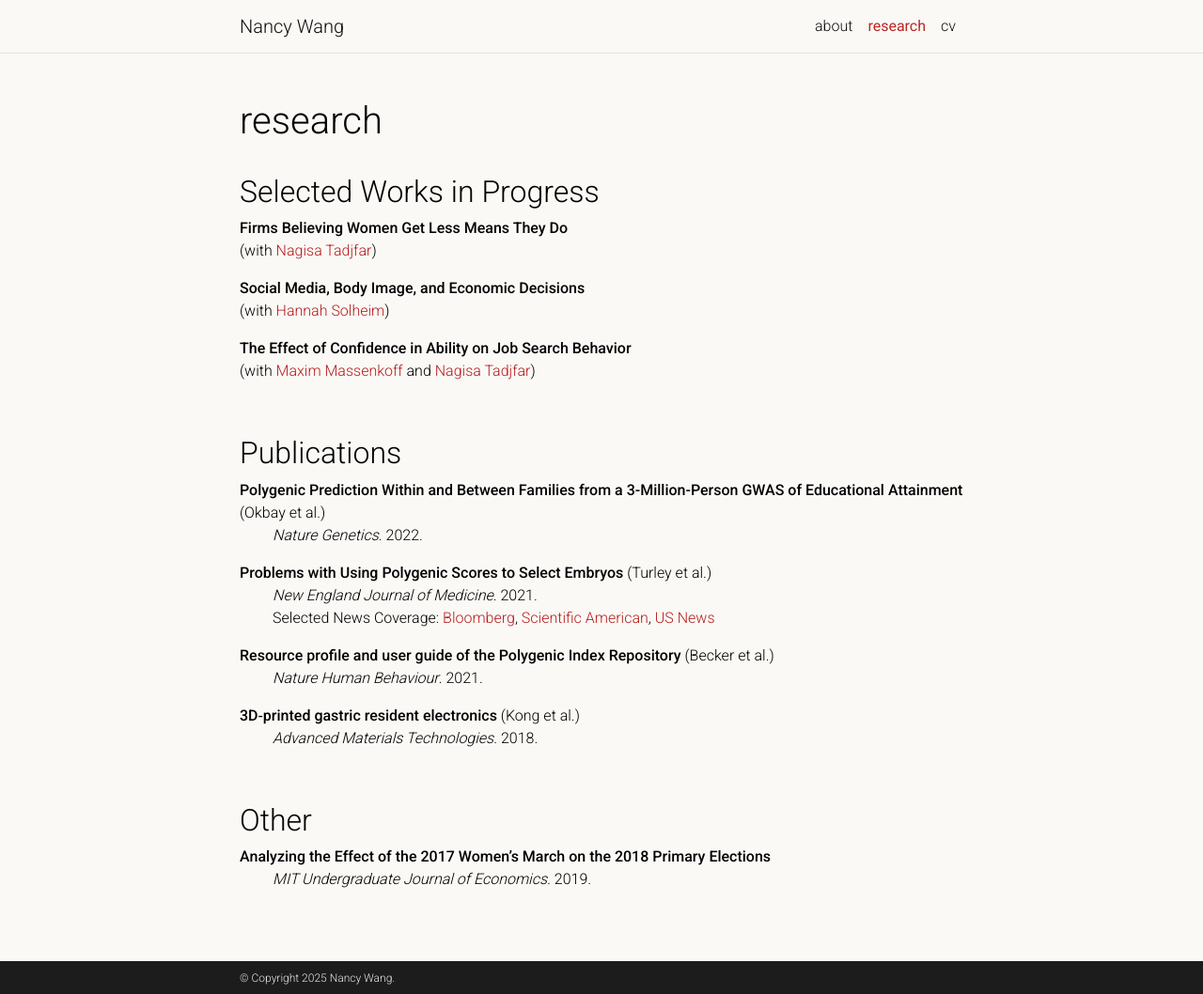
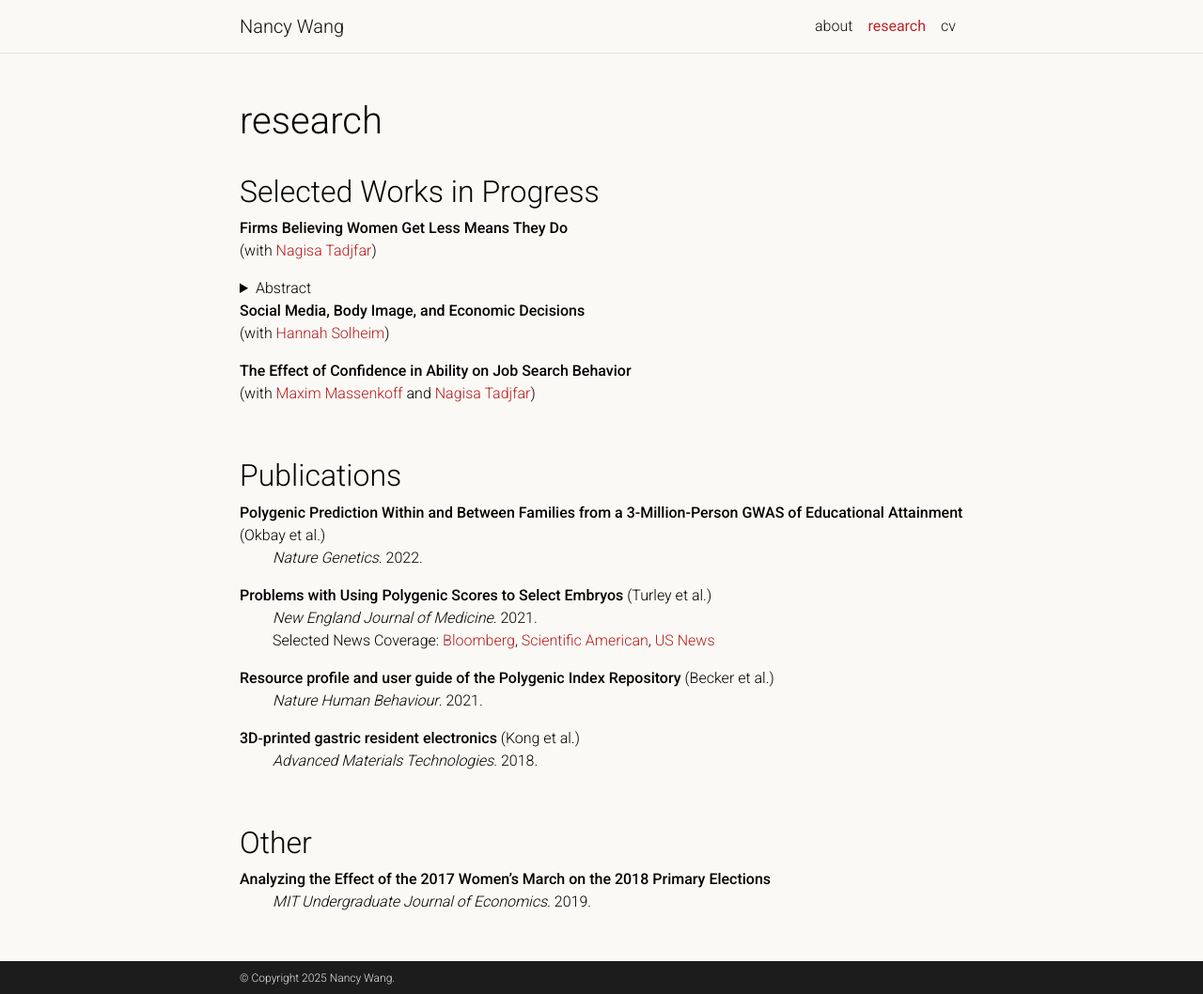
Before and after one commit to nancywang3/nancywang3.github.io, a Jekyll site: the page built from _pages/research.md, in a window 1280 px wide and 1058 px high. Shown: the whole window at 94% size. Built offline with Jekyll 4.4.1, drawn with Linux system fonts in a browser that asks for light colours; comment, search, counter and statistics services are not loaded; a style sheet for code colours, icons or effects is not loaded.

Commit message:
Update research.md

```diff
--- a/_pages/research.md
+++ b/_pages/research.md
@@ -11,6 +11,11 @@
 
 **Firms Believing Women Get Less Means They Do** \
 (with [Nagisa Tadjfar](https://economics.mit.edu/people/phd-students/nagisa-tadjfar))
+<details>
+  <summary>Abstract</summary>
+  This paper examines an employer-driven mechanism behind the early-career gender earnings gap using novel data on MIT graduates’ job offers and negotiation process. We document three key findings. First, women receive lower initial compensation offers than men within an employer-occupation. Second, this gap is entirely concentrated in non-salary components—signing bonus and equity—with no gap in base salary. Third, we find no gender differences in job search, and women negotiate as frequently and successfully as men. These findings also generalize to a national sample of high-skill workers in a dataset from Levels.fyi. To understand these patterns, we develop a model showing that a small number of discriminatory firms leads <em>all firms</em> in the market to lowball women in equilibrium. This market-wide gender gap is sustained through outside offers and cannot be closed by changes in worker behavior. We validate this mechanism using an incentivized resume evaluation experiment with recruiters, where we find that firms expect <em>other firms</em> to offer women less. Our results highlight the role of firm behavior—rather than worker decisions alone—in perpetuating gender pay disparities.
+</details>
+
 
 **Social Media, Body Image, and Economic Decisions** \
 (with [Hannah Solheim](https://econ.columbia.edu/econpeople/hannah-solheim/))
```
